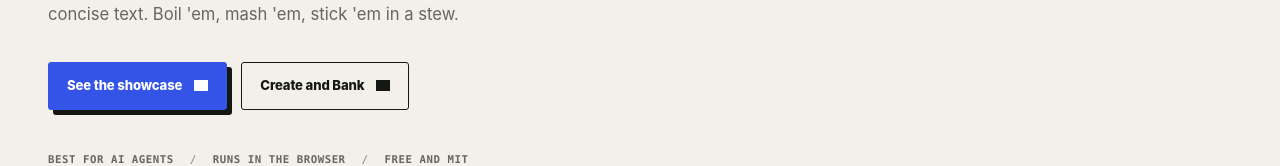
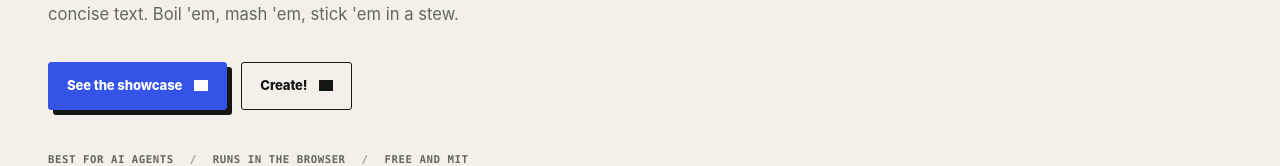
Before and after one commit to apurin/lines-and-arrows, a website: page website/index.html in a window 1280 px wide. Shown: the part 310-476 px from the top of the page. Drawn offline with nearby package versions, Linux system fonts and the light colour scheme; grey boxes are pictures that could not be loaded.

Commit message:
Correct the homepage constructor CTA

```diff
--- a/website/index.html
+++ b/website/index.html
@@ -72,7 +72,7 @@
               ></span>
             </a>
             <a class="button button-secondary" href="./constructor.html">
-              Create and Bank
+              Create!
               <span
                 class="control-icon icon-arrow-right"
                 aria-hidden="true"
```
